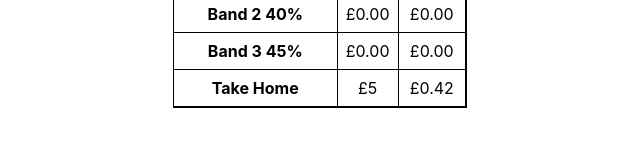
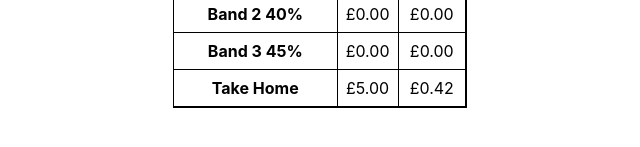
Before and after one commit to hcz1/financialFreedom, a React (Create React App) app in the folder tax-tracker/: page / in a window 1280 px wide. Both pictures are taken after typing "5" into the empty fields and a click on the button "Submit". Shown: the part 471-618 px from the top of the page, without its empty margins (320-960 px from the left). Built offline with nearby package versions, Linux system fonts and the light colour scheme.

Commit message:
toFixed fix

```diff
--- a/tax-tracker/src/containers/Table/TableContainer.js
+++ b/tax-tracker/src/containers/Table/TableContainer.js
@@ -64,7 +64,12 @@
       {
         col1: 'Take Home',
         col2: `£${formatNumber(
-          value - total.yearly - NIYearly - (isStudentLoan ? SLYearly : 0)
+          (
+            value -
+            total.yearly -
+            NIYearly -
+            (isStudentLoan ? SLYearly : 0)
+          ).toFixed(2)
         )}`,
         col3: `£${formatNumber(
           (
```
Also changed, not shown: 1 other file (tests, documents, lock files or other folders).
